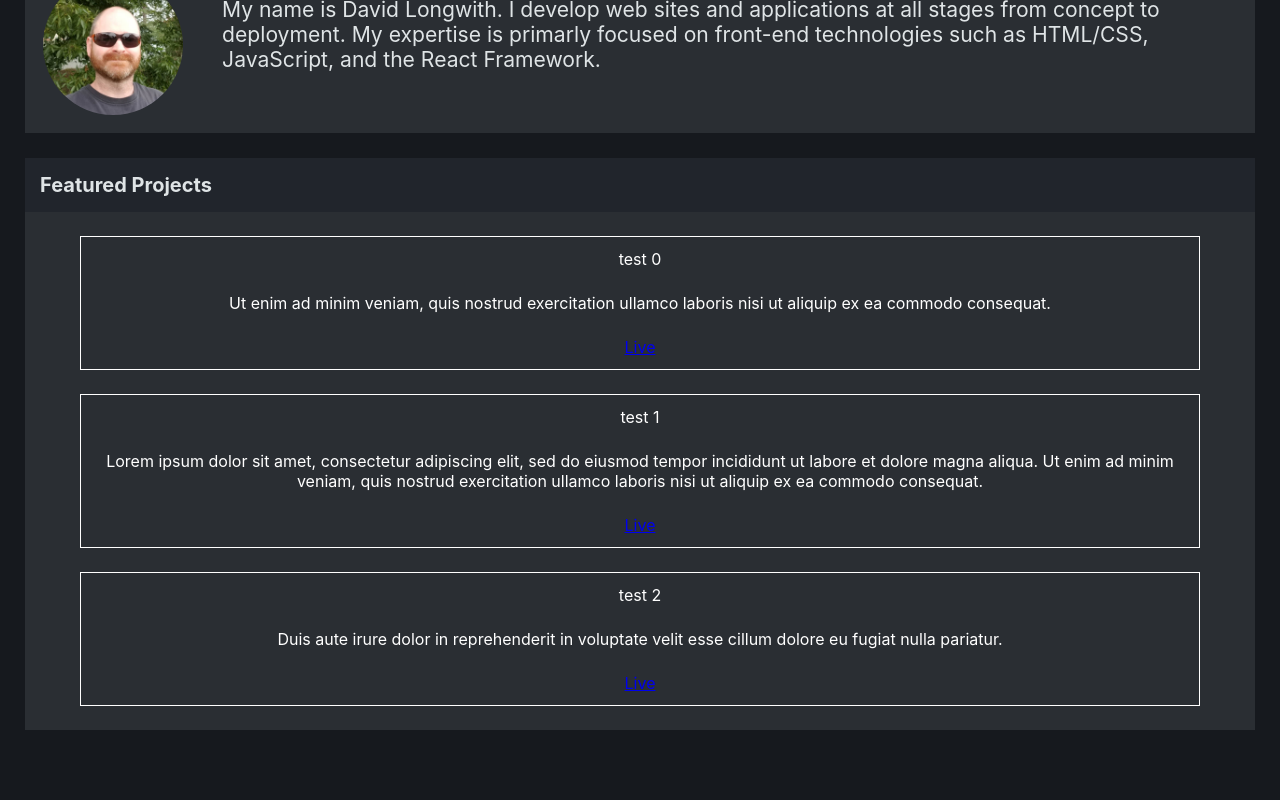
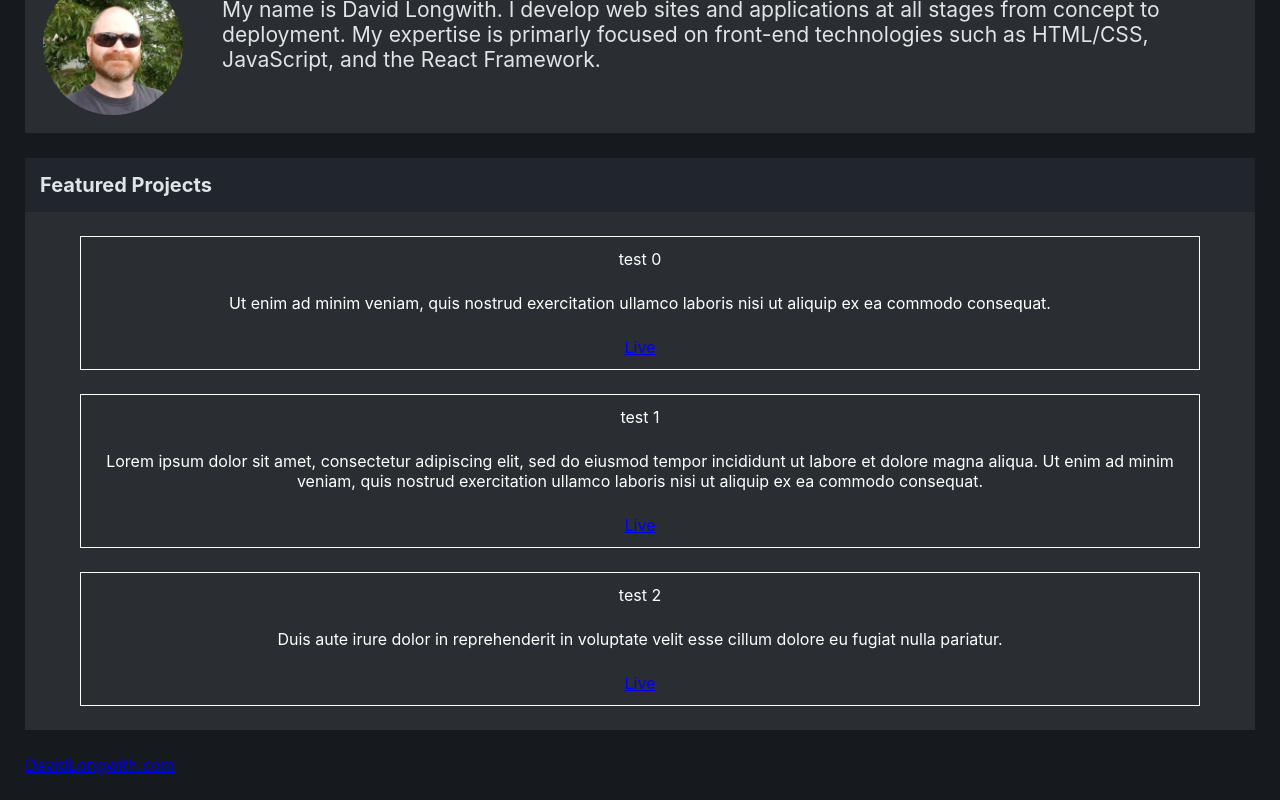
Before and after one commit to davidlongwith/david-home, a React (Create React App) app: page / in a window 1280 px wide. Shown: the part 183-983 px from the top of the page. Before the commit the page ends 938 px from the top, so only its background shows below. Built offline with nearby package versions, Linux system fonts and the light colour scheme.

Commit message:
add Footer component

```diff
--- a/src/App.js
+++ b/src/App.js
@@ -2,6 +2,7 @@
 import Header from "./components/Header.js";
 import AboutMe from "./components/AboutMe.js";
 import Projects from "./components/Projects.js";
+import Footer from "./components/Footer.js";
 import "./css/app.css";
 import data from "./data/projects.json";
 
@@ -12,6 +13,7 @@
       <main>
         <AboutMe />
         <Projects projectsData={data} />
+        <Footer />
       </main>
     </div>
   );
--- /dev/null
+++ b/src/components/Footer.js
@@ -0,0 +1,9 @@
+import React from "react";
+
+const Footer = () => (
+  <footer className="app-footer">
+    <a href="#root">DavidLongwith.com</a>
+  </footer>
+);
+
+export default Footer;
```
Also changed, not shown: 1 other file (tests, documents, lock files or other folders).
